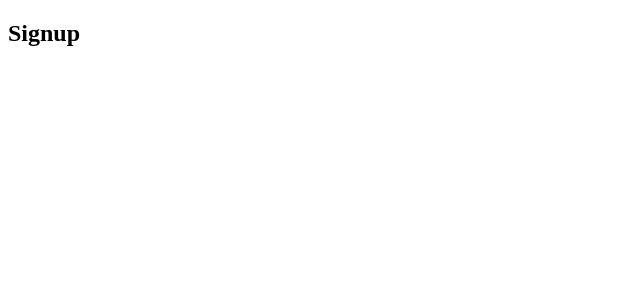
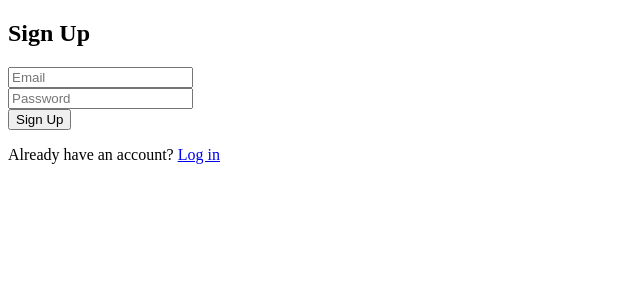
Before and after one commit to arcade1010/job-tracker, a React (Create React App) app in the folder frontend/: page /signup in a window 1280 px wide. Shown: the top 300 px of the page, without its empty margins (0-640 px from the left). Built offline with nearby package versions, Linux system fonts and the light colour scheme.

Commit message:
Login/Signup/Logout Logic
Login and signup redirects to dashboard. if already logged in redirect to dashboard. If not logged in redirect from dashboard to login. Logging out deletes JWT and redirects to login

```diff
--- a/frontend/src/App.js
+++ b/frontend/src/App.js
@@ -2,6 +2,8 @@ import { BrowserRouter as Router, Routes, Route } from 'react-router-dom';
 import LoginPage from './pages/LoginPage';
 import SignupPage from './pages/SignupPage';
 import Dashboard from './pages/Dashboard';
+import PrivateRoute from './PrivateRoute';
+
 
 function App() {
   return (
@@ -9,7 +11,14 @@ function App() {
       <Routes>
         <Route path="/" element={<LoginPage />} />
         <Route path="/signup" element={<SignupPage />} />
-        <Route path="/dashboard" element={<Dashboard />} />
+        <Route
+          path="/dashboard"
+          element={
+            <PrivateRoute>
+              <Dashboard />
+            </PrivateRoute>
+          }
+        />
       </Routes>
     </Router>
   );
--- /dev/null
+++ b/frontend/src/PrivateRoute.jsx
@@ -0,0 +1,12 @@
+// src/PrivateRoute.jsx
+import { Navigate } from 'react-router-dom';
+
+export default function PrivateRoute({ children }) {
+  const token = localStorage.getItem('token');
+
+  if (!token) {
+    return <Navigate to="/" replace />;
+  }
+
+  return children;
+}
--- a/frontend/src/pages/Dashboard.jsx
+++ b/frontend/src/pages/Dashboard.jsx
@@ -0,0 +1,18 @@
+import { useNavigate } from 'react-router-dom';
+
+export default function Dashboard() {
+  const navigate = useNavigate();
+
+  const handleLogout = () => {
+    localStorage.removeItem('token'); // 🔐 clear token
+    navigate('/'); // 🔁 redirect to login
+  };
+
+  return (
+    <div>
+      <h2>Dashboard</h2>
+      <p>Welcome! You're logged in.</p>
+      <button onClick={handleLogout}>Log Out</button>
+    </div>
+  );
+}
--- a/frontend/src/pages/LoginPage.jsx
+++ b/frontend/src/pages/LoginPage.jsx
@@ -1,7 +1,72 @@
+import { useState, useEffect } from 'react';
+import { useNavigate } from 'react-router-dom';
+
 export default function LoginPage() {
+  const [email, setEmail] = useState('');
+  const [password, setPassword] = useState('');
+  const [error, setError] = useState('');
+  const navigate = useNavigate();
+
+  // auto direct to dashboard if already logged in.
+  useEffect(() => {
+    const token = localStorage.getItem('token');
+    if (token) {
+      navigate('/dashboard');
+    }
+  }, []); // empty array = only runs once (on mount)
+
+  // Login Logic
+  const handleLogin = async (e) => {
+    e.preventDefault();
+
+    // Login http request
+    try {
+      const res = await fetch('http://localhost:5000/api/auth/login', {
+        method: 'POST',
+        headers: {
+          'Content-Type': 'application/json',
+        },
+        body: JSON.stringify({ email, password }),
+      });
+
+      const data = await res.json();
+
+      if (res.ok) {
+        console.log('Login successful:', data);
+        localStorage.setItem('token', data.token); // save token
+        navigate('/dashboard');
+      } else {
+        setError(data.message || 'Login failed');
+      }
+    } catch (err) {
+      console.error('Login error:', err);
+      setError('Something went wrong');
+    }
+  };
+
+  // HTML Login form
   return (
     <div>
       <h2>Login</h2>
+      <form onSubmit={handleLogin}>
+        <input
+          type="email"
+          placeholder="Email"
+          value={email}
+          onChange={(e) => setEmail(e.target.value)}
+          required
+        /><br />
+        <input
+          type="password"
+          placeholder="Password"
+          value={password}
+          onChange={(e) => setPassword(e.target.value)}
+          required
+        /><br />
+        <button type="submit">Log In</button>
+      </form>
+      {error && <p style={{ color: 'red' }}>{error}</p>}
+      <p>Don't have an account? <a href="/signup">Sign up</a></p>
     </div>
   );
 }
--- a/frontend/src/pages/SignupPage.jsx
+++ b/frontend/src/pages/SignupPage.jsx
@@ -1,7 +1,69 @@
+import { useState, useEffect } from 'react';
+import { useNavigate } from 'react-router-dom';
+
 export default function SignupPage() {
-    return (
-      <div>
-        <h2>Signup</h2>
-      </div>
-    );
-  }
+  const [email, setEmail] = useState('');
+  const [password, setPassword] = useState('');
+  const [error, setError] = useState('');
+  const navigate = useNavigate();
+
+  // auto direct to dashboard if already logged in.
+    useEffect(() => {
+      const token = localStorage.getItem('token');
+      if (token) {
+        navigate('/dashboard');
+      }
+    }, []); // empty array = only runs once (on mount)
+
+  // Signup Logic
+  const handleSignup = async (e) => {
+    e.preventDefault();
+
+    try {
+      const res = await fetch('http://localhost:5000/api/auth/signup', {
+        method: 'POST',
+        headers: {
+          'Content-Type': 'application/json',
+        },
+        body: JSON.stringify({ email, password }),
+      });
+
+      const data = await res.json();
+
+      if (res.ok) {
+        console.log('Signup successful:', data);
+        navigate('/dashboard');
+      } else {
+        setError(data.message || 'Signup failed');
+      }
+    } catch (err) {
+      console.error('Signup error:', err);
+      setError('Something went wrong');
+    }
+  };
+
+  return (
+    <div>
+      <h2>Sign Up</h2>
+        <form onSubmit={handleSignup}>
+          <input
+            type="email"
+            placeholder="Email"
+            value={email}
+            onChange={(e) => setEmail(e.target.value)}
+            required
+          /><br />
+          <input
+            type="password"
+            placeholder="Password"
+            value={password}
+            onChange={(e) => setPassword(e.target.value)}
+            required
+          /><br />
+          <button type="submit">Sign Up</button>
+        </form>
+      {error && <p style={{ color: 'red' }}>{error}</p>}
+      <p>Already have an account? <a href="/">Log in</a></p>
+    </div>
+  );
+}
```
Lines whose indentation alone changed are shown as unchanged.
